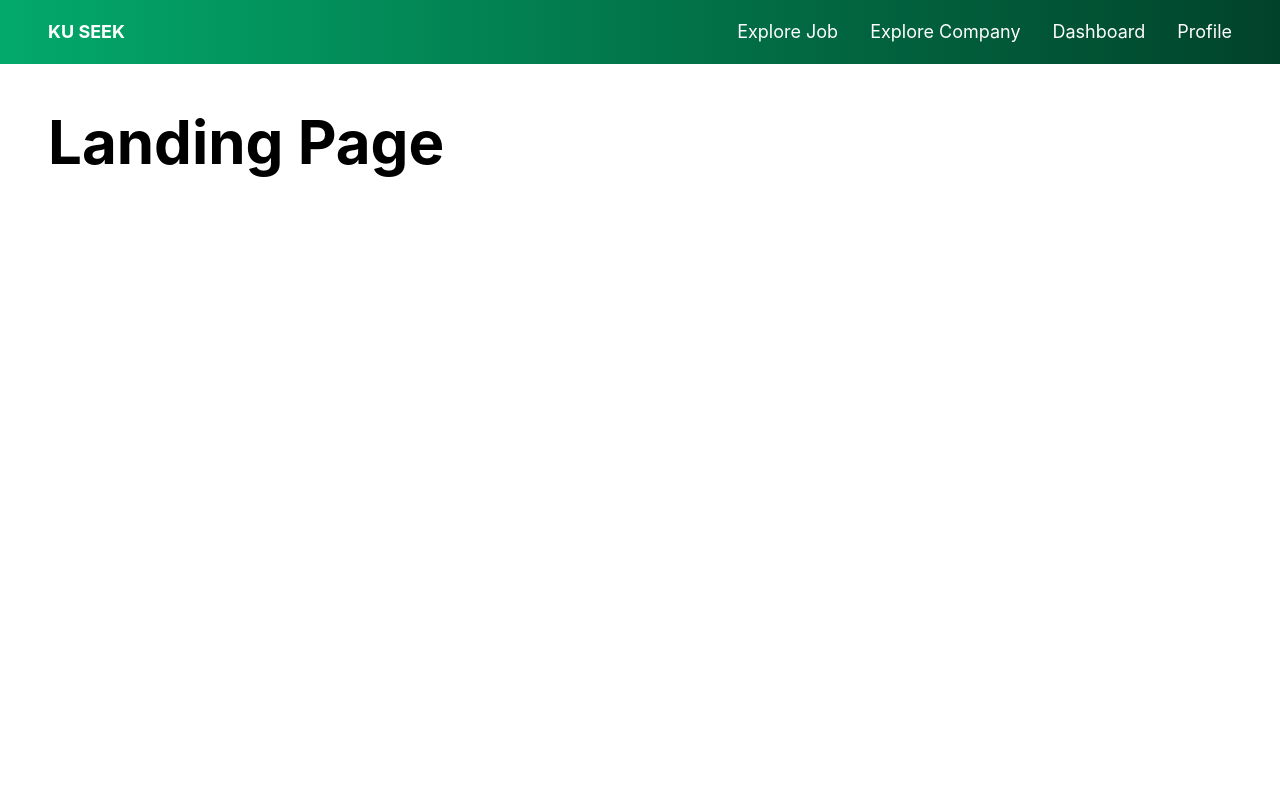
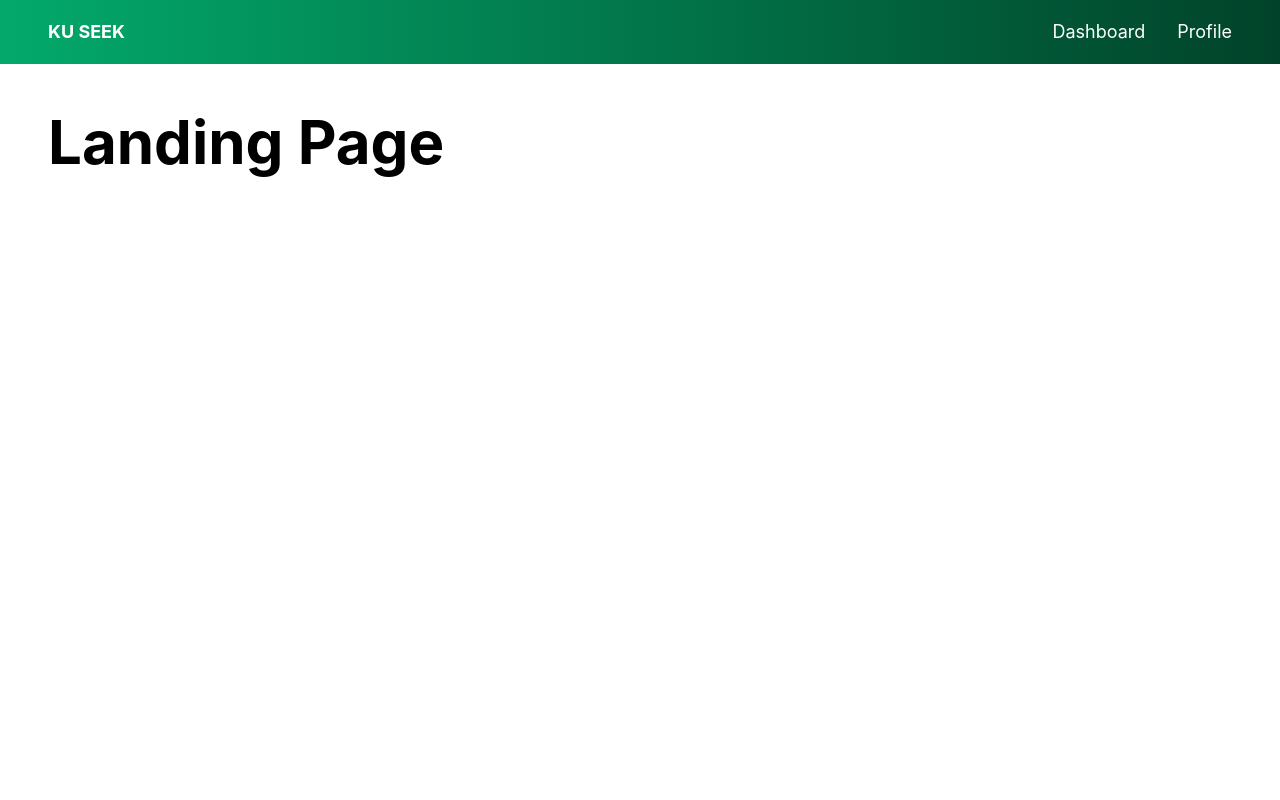
Before and after one commit to KU-jobapp-guys/KU-Seek, a Vue app in the folder frontend/: page / in a window 1280 px wide. Shown: the top 800 px of the page. Built offline with nearby package versions, Linux system fonts and the light colour scheme.

Commit message:
fix: change student to company

```diff
--- a/frontend/src/App.vue
+++ b/frontend/src/App.vue
@@ -6,7 +6,7 @@ import Footer from './components/layouts/Footer.vue';
 </script>
 
 <template>
-  <NavBar role="student"/>
+  <NavBar role="company"/>
 
   <div class="min-h-screen">
     <RouterView/>
--- a/frontend/src/router/index.ts
+++ b/frontend/src/router/index.ts
@@ -12,7 +12,7 @@ const router = createRouter({
     },
 
     {
-      path: '/student/profile',
+      path: '/company/profile',
       name: 'companyProfile',
       component: CompanyProfile,
     }
```
